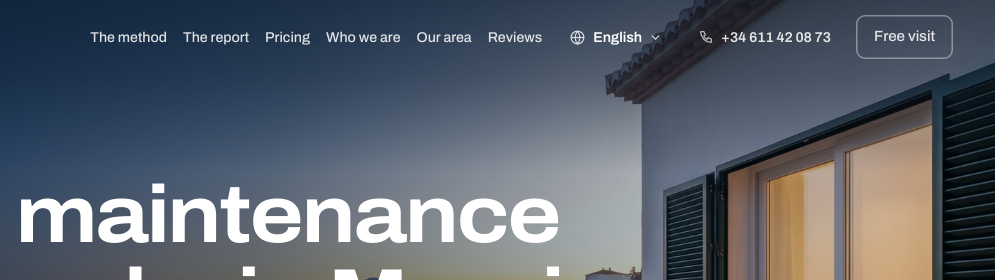
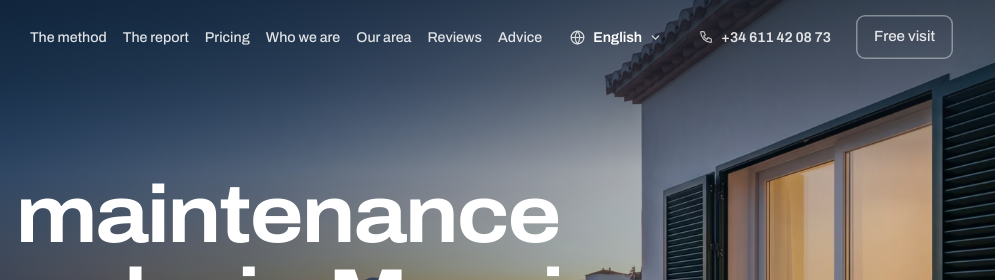
Before and after one commit to ecom-sphere/domivaro, a plain HTML site: page en/areas/moraira/index.html in a window 1280 px wide. Shown: the top 280 px of the page, 285-1280 px from the left. Drawn offline with Linux system fonts and the light colour scheme.

Commit message:
lots 32 a 34 : Conseils dans la navigation, pont depuis le scenario du voisin, 5 effets de mouvement

```diff
--- a/en/areas/moraira/index.html
+++ b/en/areas/moraira/index.html
@@ -46,6 +46,7 @@
 <a href="/en/who-we-are/">Who we are</a>
 <a href="/en/our-area/">Our area</a>
 <a href="/en/reviews/">Reviews</a>
+<a href="/en/advice/">Advice</a>
 <details class="lsel">
 <summary aria-label="Change language"><svg viewBox="0 0 24 24" aria-hidden="true" fill="none" stroke="currentColor" stroke-width="1.7"><circle cx="12" cy="12" r="9"/><path d="M3 12h18"/><path d="M12 3a15.5 15.5 0 0 1 0 18a15.5 15.5 0 0 1 0-18"/></svg><b>English</b><svg class="chev" viewBox="0 0 24 24" aria-hidden="true" fill="none" stroke="currentColor" stroke-width="2.3" stroke-linecap="round"><path d="m6 9 6 6 6-6"/></svg></summary>
 <div class="lsel-menu">
@@ -110,7 +111,7 @@
 <div class="shell">
 <div class="pied-haut">
 <div><a class="marque" href="/en/" style="margin-bottom:.9rem"><svg viewBox="0 0 100 118.54" fill="none" stroke="currentColor" stroke-width="9.2" stroke-linecap="round" stroke-linejoin="round" aria-hidden="true"><path d="M4.6 40.81 L50.0 5.89 L95.4 40.81"/><path d="M4.6 40.81 V113.94 H50.0"/><path d="M95.4 40.81 V113.94 H63.5"/><circle class="cle" cx="50.0" cy="47.09" r="13.7"/><path class="cle" d="M50.0 60.79 V113.94"/><path class="cle" d="M50.0 81.69 H61.5"/><path class="cle" d="M50.0 97.69 H64.9"/></svg><b>Domivaro</b></a><p class="fine" style="max-width:44ch">Domivaro, maintenance and technical checks on second homes on the Costa Blanca. Upkeep and condition checks, an activity placed outside the scope of law 5/2014 by its article 6.2.d.</p><p class="pied-tel"><a href="tel:+34611420873">+34 611 42 08 73</a><br><a href="mailto:contact@domivaro.com">contact@domivaro.com</a></p></div>
-<div><h3 class="pied-t">The service</h3><ul><li><a href="/en/the-method/">The method</a></li><li><a href="/en/the-report/">The report</a></li><li><a href="/en/pricing/">Pricing</a></li></ul></div>
+<div><h3 class="pied-t">The service</h3><ul><li><a href="/en/the-method/">The method</a></li><li><a href="/en/the-report/">The report</a></li><li><a href="/en/pricing/">Pricing</a></li><li><a href="/en/advice/">Advice</a></li></ul></div>
 <div><h3 class="pied-t">The house</h3><ul><li><a href="/en/who-we-are/">Who we are</a></li><li><a href="/en/our-area/">Our area</a></li><li><a href="/en/reviews/">Reviews</a></li><li><a href="/en/contact/">Contact</a></li></ul></div>
 </div>
 <div class="pied-bas"><span>&copy; 2026 Domivaro</span><span><a href="/en/legal-notice/">Legal notice</a> &middot; <a href="/en/privacy/">Privacy</a></span></div>
```
